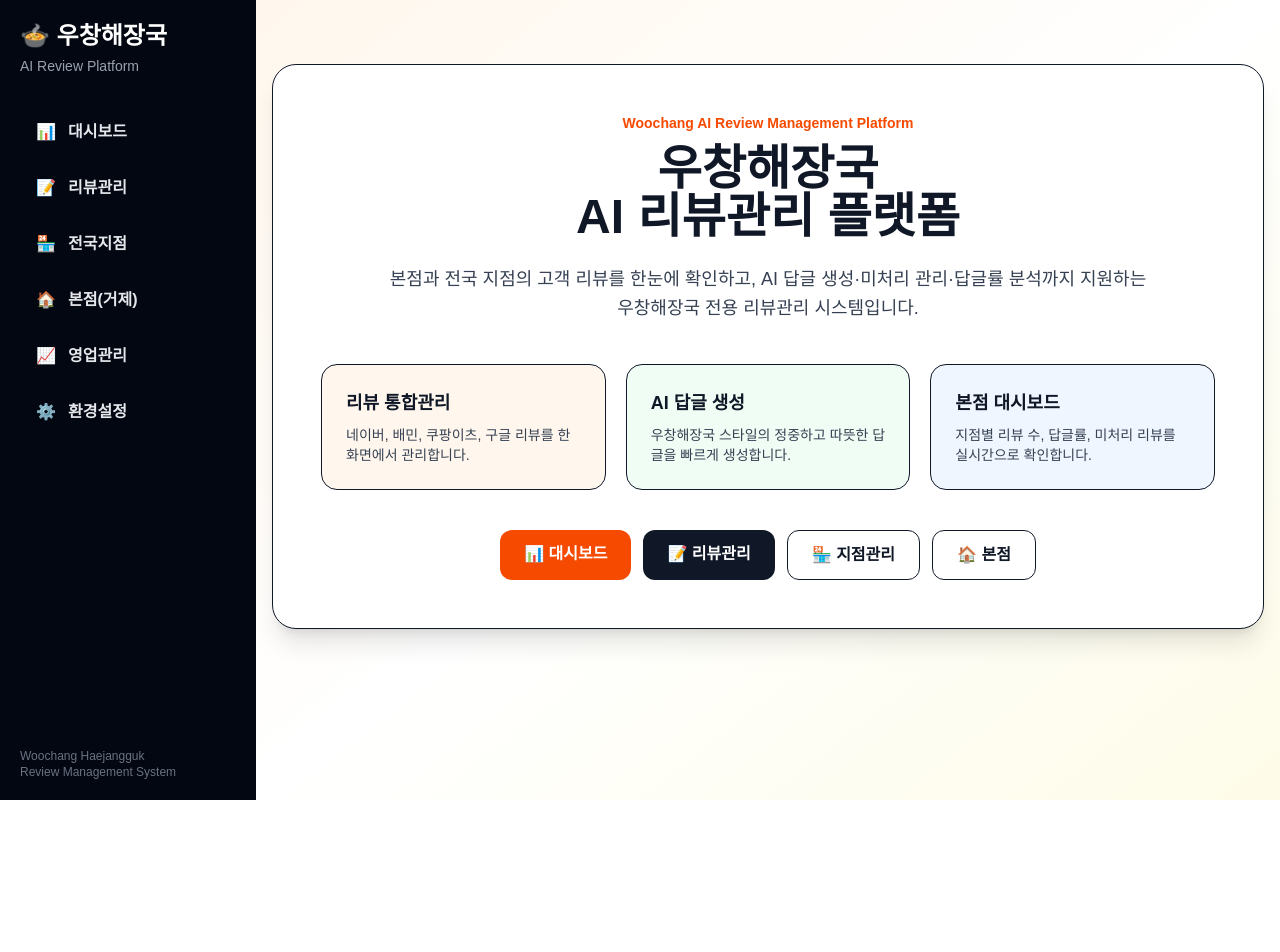
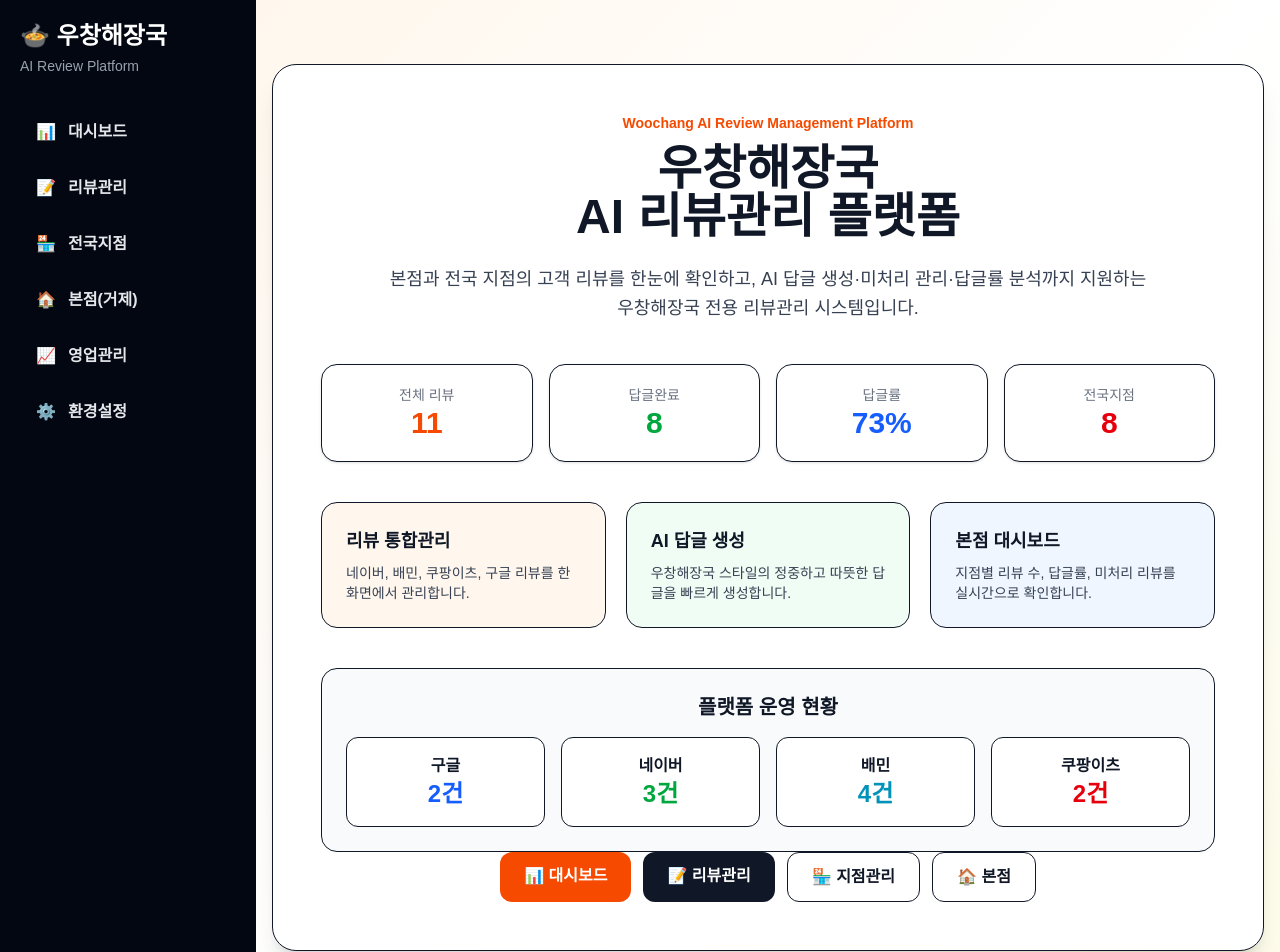
Before and after one commit to hwangsooman/geoje-woochang, a Next.js app: page / in a window 1280 px wide. Shown: the top 952 px of the page. Before the commit the page ends 800 px from the top, so only its background shows below. Built offline with nearby package versions, Linux system fonts and the light colour scheme.

Commit message:
홈 화면 KPI 카드 추가

```diff
--- a/app/page.tsx
+++ b/app/page.tsx
@@ -19,6 +19,29 @@ export default function HomePage() {
             AI 답글 생성·미처리 관리·답글률 분석까지 지원하는
             우창해장국 전용 리뷰관리 시스템입니다.
           </p>
+      <div className="grid grid-cols-2 md:grid-cols-4 gap-4 mb-10">
+
+       <div className="bg-white border rounded-2xl p-5 shadow">
+          <p className="text-sm text-gray-500">전체 리뷰</p>
+          <p className="text-3xl font-bold text-orange-600">11</p>
+       </div>
+
+       <div className="bg-white border rounded-2xl p-5 shadow">
+         <p className="text-sm text-gray-500">답글완료</p>
+         <p className="text-3xl font-bold text-green-600">8</p>
+       </div>
+
+       <div className="bg-white border rounded-2xl p-5 shadow">
+         <p className="text-sm text-gray-500">답글률</p>
+         <p className="text-3xl font-bold text-blue-600">73%</p>
+       </div>
+
+       <div className="bg-white border rounded-2xl p-5 shadow">
+           <p className="text-sm text-gray-500">전국지점</p>
+           <p className="text-3xl font-bold text-red-600">8</p>
+        </div>
+
+      </div>
 
           <div className="grid grid-cols-1 md:grid-cols-3 gap-5 mb-10 text-left">
             <div className="bg-orange-50 rounded-2xl p-6 border">
@@ -27,6 +50,8 @@ export default function HomePage() {
                 네이버, 배민, 쿠팡이츠, 구글 리뷰를 한 화면에서 관리합니다.
               </p>
             </div>
+
+
 
             <div className="bg-green-50 rounded-2xl p-6 border">
               <h3 className="font-bold text-lg mb-2">AI 답글 생성</h3>
@@ -42,6 +67,36 @@ export default function HomePage() {
               </p>
             </div>
           </div>
+
+          <div className="bg-gray-50 rounded-2xl p-6 border mt-8">
+              <h3 className="font-bold text-xl mb-4">
+                 플랫폼 운영 현황
+              </h3>
+
+            <div className="grid grid-cols-2 md:grid-cols-4 gap-4">
+
+            <div className="bg-white rounded-xl p-4 border">
+              <p className="font-semibold">구글</p>
+              <p className="text-2xl font-bold text-blue-600">2건</p>
+            </div>
+
+            <div className="bg-white rounded-xl p-4 border">
+              <p className="font-semibold">네이버</p>
+              <p className="text-2xl font-bold text-green-600">3건</p>
+            </div>
+
+            <div className="bg-white rounded-xl p-4 border">
+              <p className="font-semibold">배민</p>
+              <p className="text-2xl font-bold text-cyan-600">4건</p>
+            </div>
+
+            <div className="bg-white rounded-xl p-4 border">
+               <p className="font-semibold">쿠팡이츠</p>
+               <p className="text-2xl font-bold text-red-600">2건</p>
+            </div>
+
+            </div>
+         </div>
 
           <div className="flex flex-wrap justify-center gap-3">
             <Link
```
